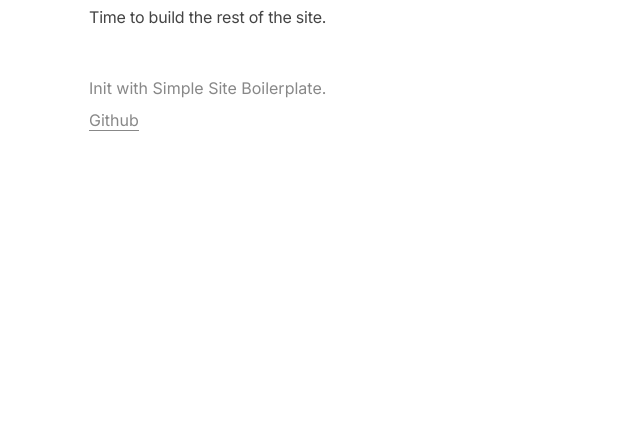
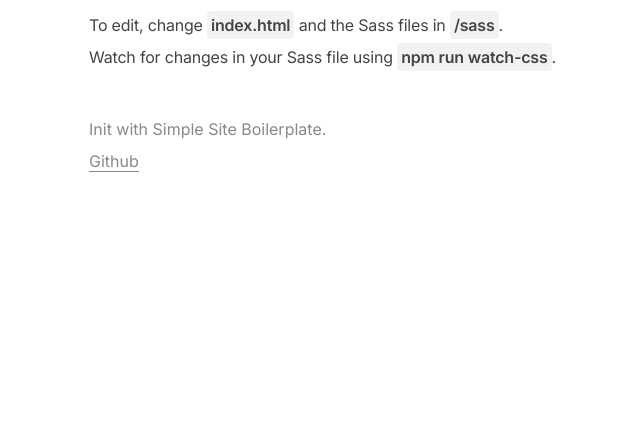
Before and after one commit to shivanarrthine/simple-site-boilerplate, a website: page index.html in a window 1280 px wide. Shown: the part 366-800 px from the top of the page, without its empty margins (39-679 px from the left). Drawn offline with Linux system fonts and the light colour scheme.

Commit message:
updated sample text

```diff
--- a/index.html
+++ b/index.html
@@ -28,10 +28,15 @@
         <div class="container">
             <h1>Setup complete!</h1>
             <p>Time to build the rest of the site.</p>
+            <p>
+                To edit, change <span class="code">index.html</span> and the Sass files in <span class="code">/sass</span>.
+                <br />
+                Watch for changes in your Sass file using <span class="code">npm run watch-css</span>.
+            </p>
 
             <ul class="sample__attribution">
                 <li>Init with Simple Site Boilerplate.</li>
-                <li><a href="">Github</a></li>
+                <li><a href="https://github.com/shivanarrthine/simple-site-boilerplate" target="_blank">Github</a></li>
             </ul>
         </div>
 
--- a/sass/base/typography.sass
+++ b/sass/base/typography.sass
@@ -30,7 +30,7 @@ p
     font-size: $font-size-default
     font-weight: $font-weight-default
     color: $color-text-body
-    line-height: 1.8
+    line-height: 2
     margin-bottom: 1rem
     letter-spacing: -0.2px
 
--- a/sass/components/sample.sass
+++ b/sass/components/sample.sass
@@ -11,3 +11,10 @@
         li
             margin: 1rem 0
             color: $color-text-secondary
+
+    .code
+        // color: $color-text-secondary
+        font-weight: $font-weight-sbold
+        background: $color-background-secondary
+        padding: 0.25rem
+        border-radius: 0.25rem
```
Also changed, not shown: public/stylesheets/styles.css, public/stylesheets/styles.min.css.
